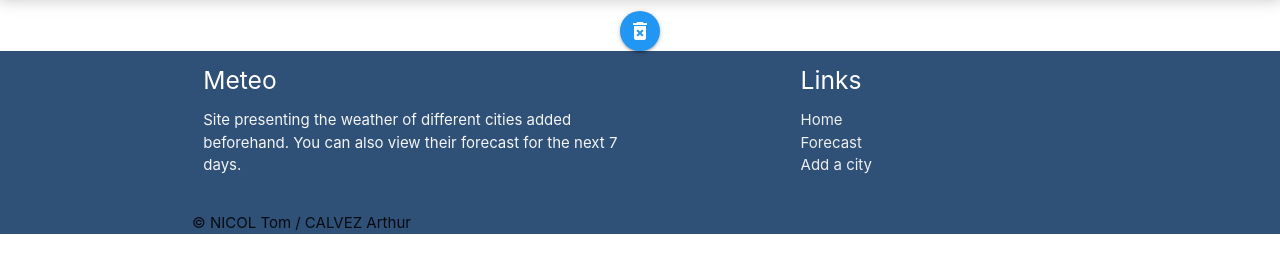
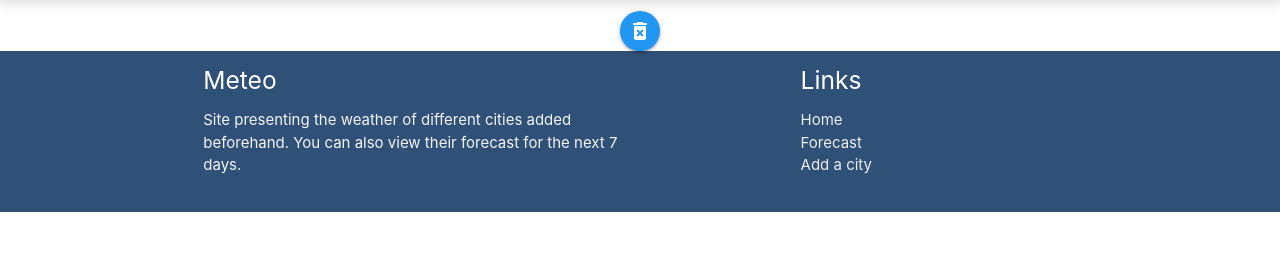
Before and after one commit to Gaziix/Meteo, a website: page index.html in a window 1280 px wide. Shown: the part 73-346 px from the top of the page. Drawn offline with nearby package versions, Linux system fonts and the light colour scheme; some packages are replaced by stand-ins of ours.

Commit message:
Update index.html

```diff
--- a/index.html
+++ b/index.html
@@ -33,11 +33,6 @@
             </div>
           </div>
         </div>
-        <div class="footer-copyright">
-          <div class="container">
-          © NICOL Tom / CALVEZ Arthur
-          </div>
-        </div>
       </footer>
 </body>
 </html>
```
